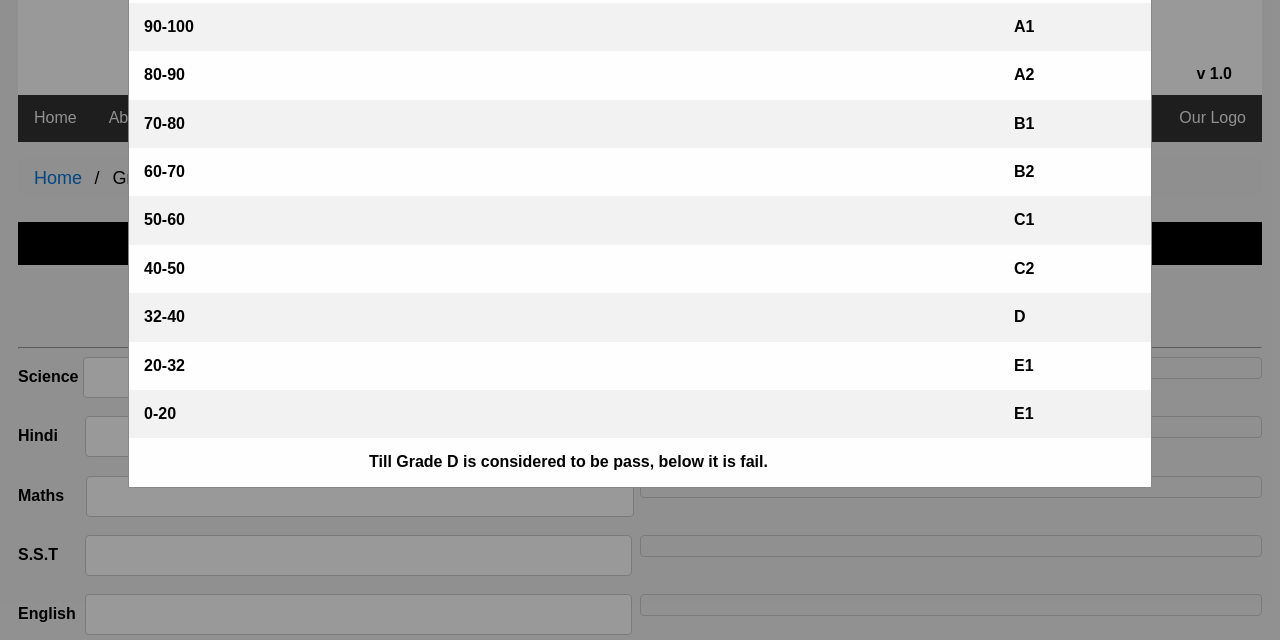
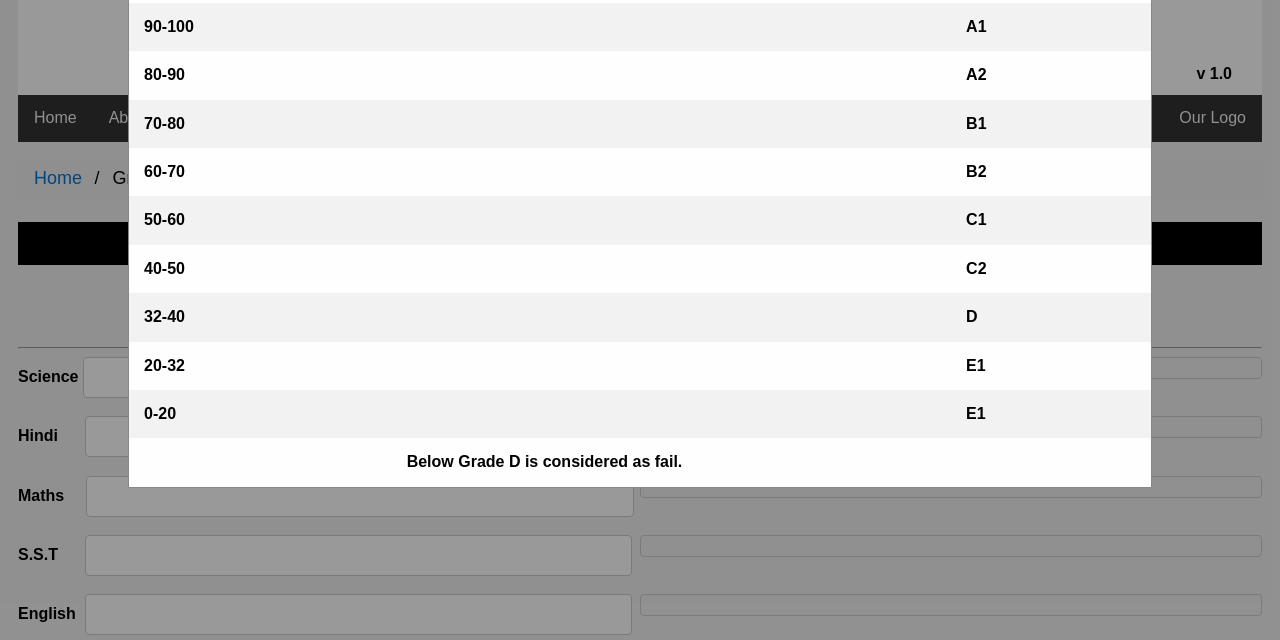
Before and after one commit to Dhruvacube/gradegiver, a plain HTML site: page index.html in a window 1280 px wide. Both pictures are taken after a click on the button "CCE Grading System". Shown: the part 160-800 px from the top of the page. Drawn offline with Linux system fonts and the light colour scheme.

Commit message:
Add files via upload

```diff
--- a/index.html
+++ b/index.html
@@ -110,7 +110,7 @@
 <td headers="grade">E1</td>
 </tr>
 <tr>
-<td><center>&nbsp&nbspTill Grade D is considered to be pass, below it is fail.</center></td>
+<td><center>&nbsp&nbspBelow Grade D is considered as fail.</center></td>
 </tr>
 
 </table>
```
